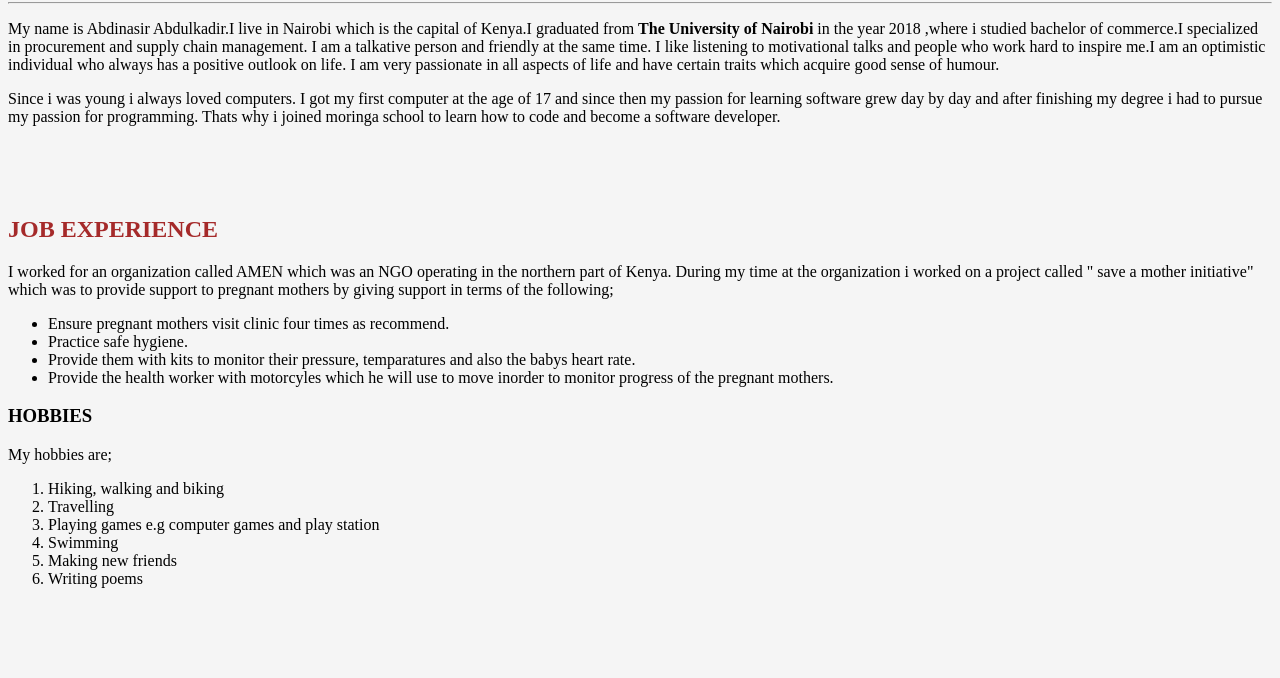
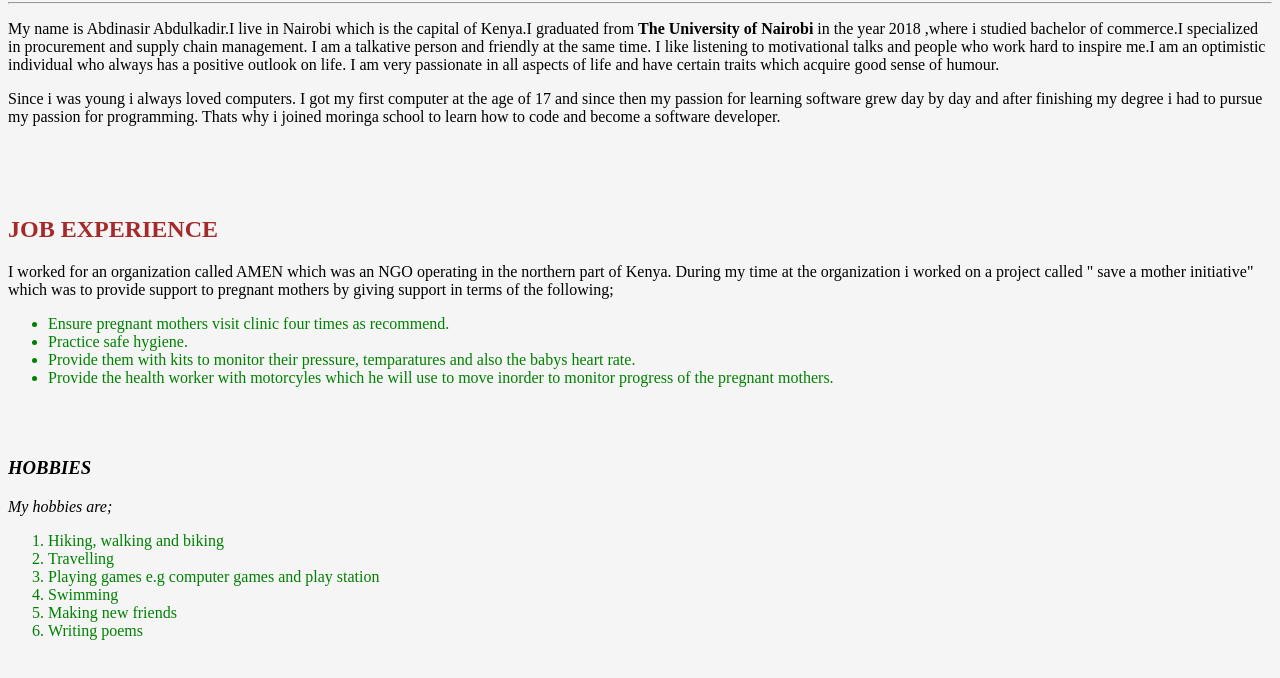
Before and after one commit to nasirabdulkadir91/Abduls-portifolio, a plain HTML site: page index.html in a window 1280 px wide. Shown: the part 78-756 px from the top of the page. Drawn offline with Linux system fonts and the light colour scheme.

```diff
--- a/css/styles.css
+++ b/css/styles.css
@@ -8,3 +8,8 @@ h2{
 body{
     background-color: whitesmoke;
 }
+.intro{
+    font-style: italic;
+}
+.author{
+    color: green;
--- a/index.html
+++ b/index.html
@@ -14,14 +14,20 @@
     <br/>
     <h2>JOB EXPERIENCE</h2>
     <P>I worked for an organization called AMEN which was an NGO operating in the northern part of Kenya. During my time at the organization i worked on a project called " save a mother initiative" which was to provide support to pregnant mothers by giving support in terms of the following;</P>
-    <ul>
+    <ul class="author">
         <li>Ensure pregnant mothers visit clinic four times as recommend.</li>
         <li>Practice safe hygiene.</li>
         <li>Provide them with kits to monitor their pressure, temparatures and also the babys heart rate.</li>
         <li>Provide the health worker with motorcyles which he will use to move inorder to monitor progress of the pregnant mothers.</li>
     </ul>
+    </div>
+    <div class="intro">
+    <br/>
+    <br/>
     <h3>HOBBIES</h3>
     <p>My hobbies are;</p>
+    </div>
+    <div class="author">
     <ol>
         <li>Hiking, walking and biking</li>
         <li>Travelling</li>
@@ -30,16 +36,7 @@
         <li>Making new friends</li>
         <li>Writing poems</li>
     </ol>
-
-
-
-
-
-
-
-
-
-
- </body>
+    </div>
+</body>
 
 </html>
```
